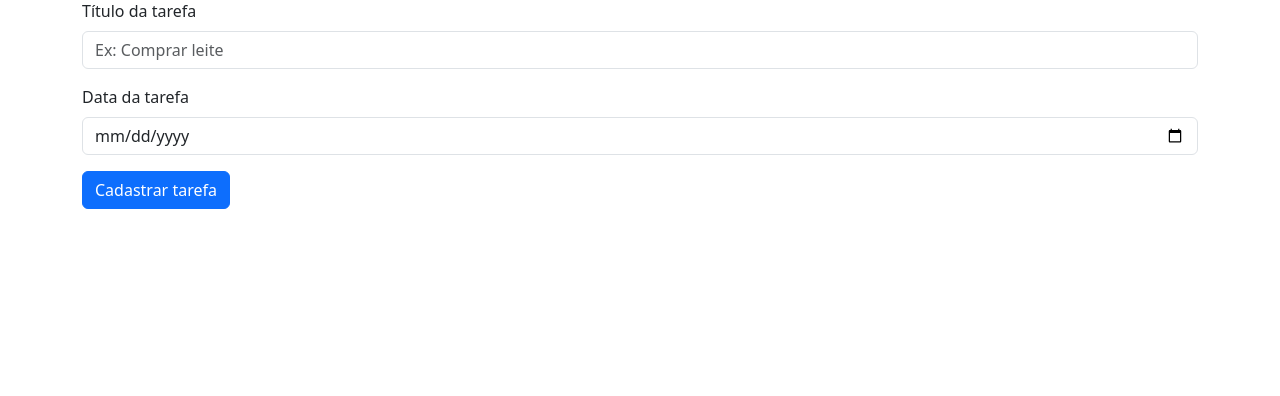
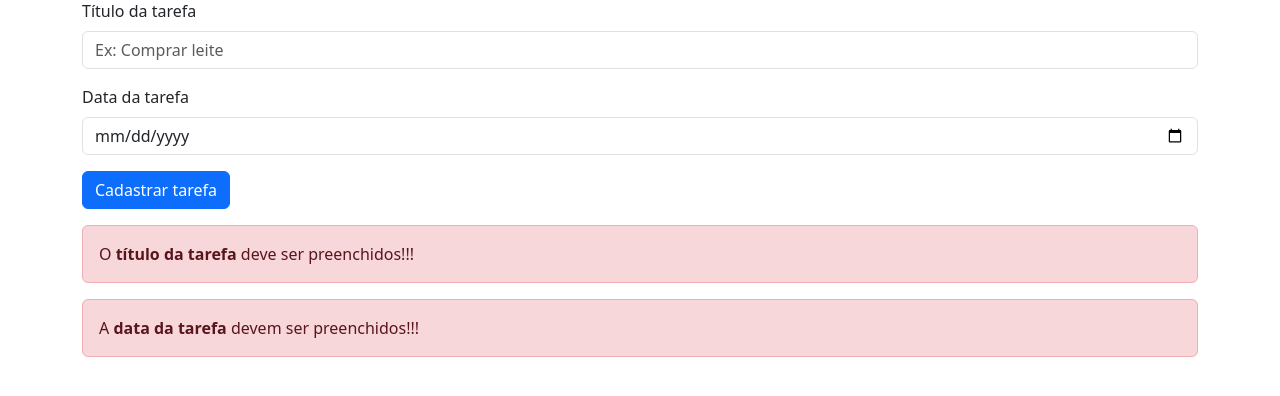
Before and after one commit to eldersb/ToDoList---Conex-o-com-banco, a PHP site: page /?p=cadastro in a window 1280 px wide. Shown: the part 163-559 px from the top of the page. Run offline with PHP 8.4, Linux system fonts and the light colour scheme.

Commit message:
Cadastrando tarefa no banco

```diff
--- a/conexao.php
+++ b/conexao.php
@@ -6,6 +6,5 @@ try {
     die('Não consegui me conectar nessa bagaça!!!');
 }
 
-$result = $mysqli->query("SELECT * FROM tarefas");
 
 ?>
--- a/paginas/cadastro_de_tarefas.php
+++ b/paginas/cadastro_de_tarefas.php
@@ -1,3 +1,17 @@
+<?php
+
+include "./conexao.php";
+
+$tituloTarefa = $_POST['titulo'] ?? "";
+$dataTarefa = $_POST['date'] ?? "";
+
+if($tituloTarefa && $dataTarefa != ""){
+    $inserir = $mysqli->query("INSERT INTO tarefas (tarefa, dataTarefa) VALUES ('$tituloTarefa', '$dataTarefa');");
+}
+
+
+?>
+
 
 <div class="container">
     <div class="row">
@@ -14,5 +28,23 @@
                     <input type="date" class="form-control" id="data" name="date">
                 </div>
                 <button type="submit" class="btn btn-primary">Cadastrar tarefa</button>
+
             </form>
-                </div
+
+            <?php if (!empty($tituloTarefa && $dataTarefa)): ?>
+                <div class="alert alert-success mt-3" role="alert">
+                    Tarefa cadastrada com sucesso!
+                </div>
+            <?php endif;?>
+            <?php if (empty($tituloTarefa)): ?>
+                <div class="alert alert-danger mt-3" role="alert">
+                    O <strong>título da tarefa</strong> deve ser preenchidos!!!
+                </div>
+            <?php endif;?>
+            <?php if (empty($dataTarefa)): ?>
+                <div class="alert alert-danger mt-3" role="alert">
+                    A <strong>data da tarefa</strong> devem ser preenchidos!!!
+                </div>
+            <?php endif;?>
+        </div>
+    </div>
--- a/paginas/listagem_de_tarefas.php
+++ b/paginas/listagem_de_tarefas.php
@@ -2,6 +2,7 @@
 
 include "./conexao.php";
 
+$result = $mysqli->query("SELECT * FROM tarefas");
 
 
 ?>
@@ -31,7 +32,7 @@ include "./conexao.php";
 
                     echo "<td> " . $row['id'] . "</td>";
                     echo "<td> " . $row['tarefa'] . "</td>";
-                    echo "<td> " . $row['data'] . "</td>";
+                    echo "<td> " . $row['dataTarefa'] . "</td>";
                     echo "<td><a href='#'>Excluir </a></td>";
                     echo "<tr>";
                 }
```
Lines whose indentation alone changed are shown as unchanged.
